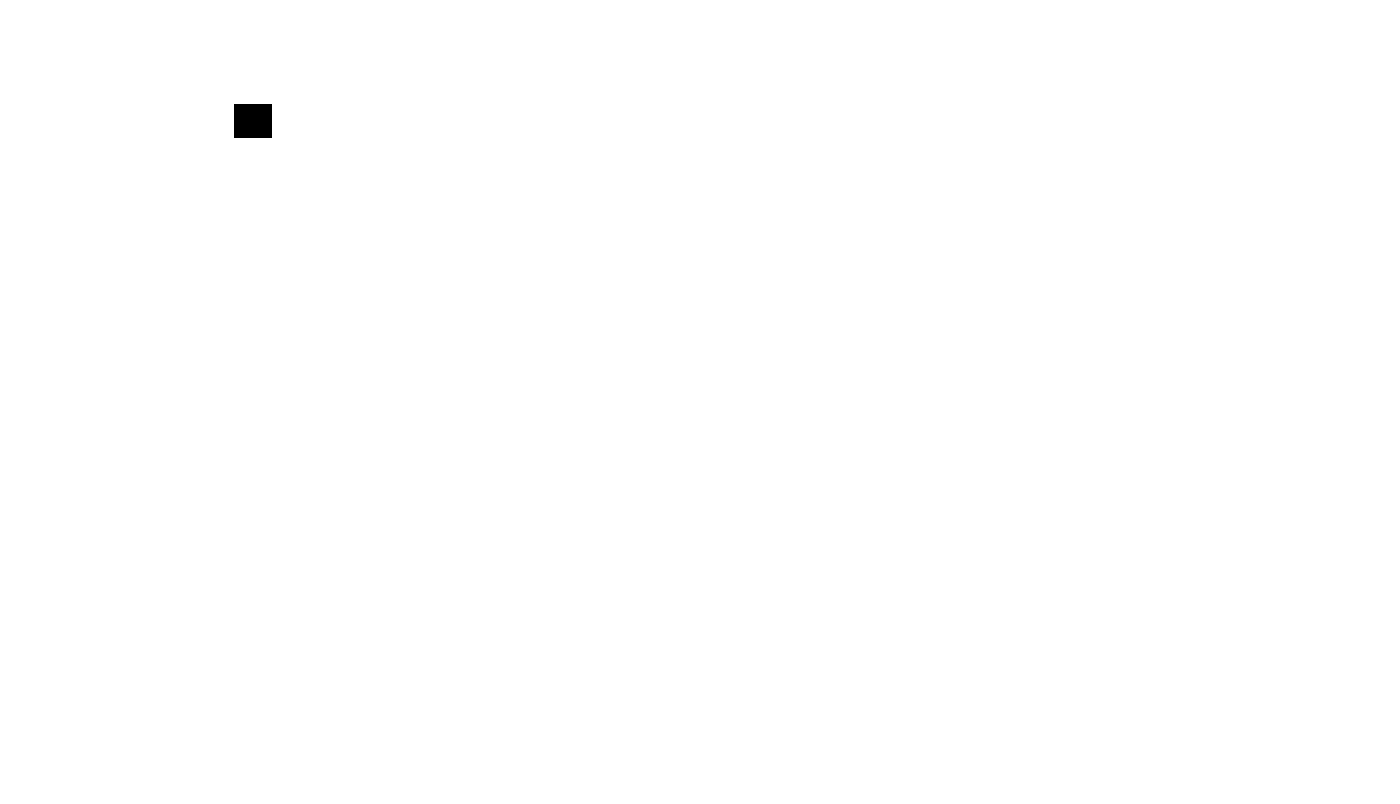
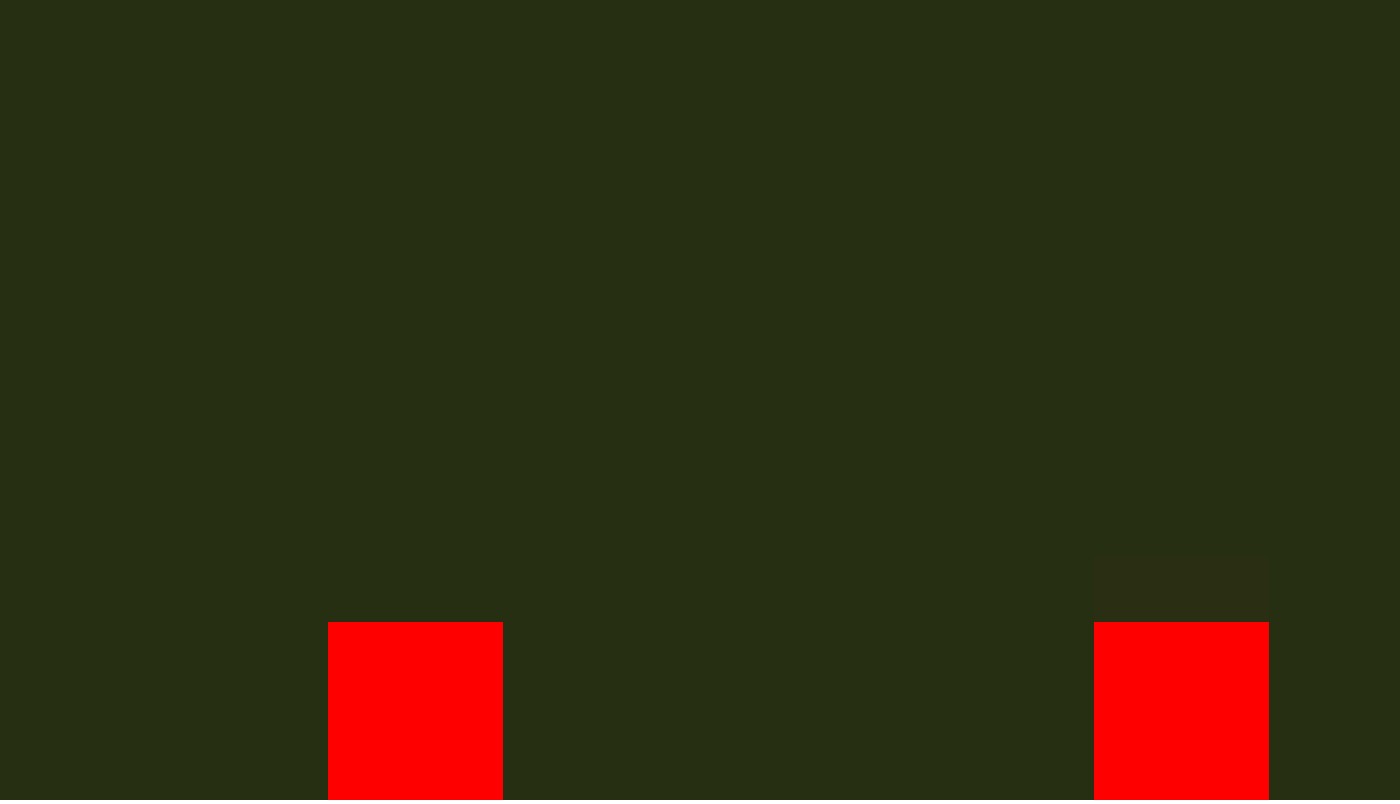
Before and after one commit to bairrada97/Bomberman-Game, a website built with webpack: page src/index.html in a window 1280 px wide. Shown: the whole page, 1400 px wide, since content can reach past the window. Built offline with nearby package versions, Linux system fonts and the light colour scheme.

Commit message:
prepare game

```diff
--- a/src/index.html
+++ b/src/index.html
@@ -6,7 +6,7 @@
   </head>
   <body>
     <div class="app">
-      <canvas></canvas>
+      <canvas width="1400" height="800"></canvas>
     </div>
   </body>
 </html>
--- a/src/js/Controller.js
+++ b/src/js/Controller.js
@@ -1,3 +1,17 @@
 export class Controller {
-  constructor() {}
+  constructor() {
+    this.left = false;
+    this.right = false;
+    this.up = false;
+    this.down = false;
+  }
+
+  keyListener({ keyCode, type }) {
+    const keyState = type == "keydown" ? true : false;
+
+    if (keyCode == 37) this.left = keyState;
+    if (keyCode == 39) this.right = keyState;
+    if (keyCode == 38) this.up = keyState;
+    if (keyCode == 40) this.down = keyState;
+  }
 }
--- a/src/js/Display.js
+++ b/src/js/Display.js
@@ -23,10 +23,11 @@ export class Display {
 
   drawRectangle(x, y, width, height, color) {
     this.buffer.fillStyle = color;
-    this.buffer.fillRect(Math.floor(x), Math.floor(y), width, height, color);
+    this.buffer.fillRect(Math.floor(x), Math.floor(y), width, height);
   }
 
   render() {
+    this.context.clearRect(0, 0, this.context.width, this.context.height);
     this.context.imageSmoothingEnabled = false;
     this.context.drawImage(this.buffer.canvas, 0, 0, this.buffer.canvas.width, this.buffer.canvas.height, 0, 0, this.context.canvas.width, this.context.canvas.height);
   }
--- a/src/js/Engine.js
+++ b/src/js/Engine.js
@@ -17,29 +17,29 @@ export class Engine {
     already be requested before 30 or 60 frames pass and I miss a request entirely.
     This could cause a "spiral of death" for my CPU, but since I have the frame dropping
     safety if statement, this probably won't crash the user's computer. */
-    this.animation_frame_request = window.requestAnimationFrame(() => this.handleRun(this.time_step));
-    this.update(this.time_step);
-    this.render(this.time_step);
-    // this.accumulated_time += time_stamp - this.time;
-    // this.time = time_stamp;
+    this.animation_frame_request = window.requestAnimationFrame(time_stamp => this.handleRun(time_stamp));
+    // this.update(this.time_step);
+    // this.render(this.time_step);
+    this.accumulated_time += time_stamp - this.time;
+    this.time = time_stamp;
 
-    // /* This is the safety if statement. */
-    // if (this.accumulated_time >= this.time_step * 3) {
-    //   this.accumulated_time = this.time_step;
-    // }
+    /* This is the safety if statement. */
+    if (this.accumulated_time >= this.time_step * 3) {
+      this.accumulated_time = this.time_step;
+    }
 
-    // while (this.accumulated_time >= this.time_step) {
-    //   this.accumulated_time -= this.time_step;
+    while (this.accumulated_time >= this.time_step) {
+      this.accumulated_time -= this.time_step;
 
-    //   this.update(time_stamp);
+      this.update(time_stamp);
 
-    //   this.updated = true;
-    // }
+      this.updated = true;
+    }
 
-    // if (this.updated) {
-    //   this.updated = false;
-    //   this.render(time_stamp);
-    // }
+    if (this.updated) {
+      this.updated = false;
+      this.render(time_stamp);
+    }
   }
 
   handleRun(time_step) {
@@ -49,7 +49,7 @@ export class Engine {
   start() {
     this.accumulated_time = this.time_step;
     this.time = window.performance.now();
-    this.animation_frame_request = window.requestAnimationFrame(() => this.handleRun(this.time_step));
+    this.animation_frame_request = window.requestAnimationFrame(time_stamp => this.handleRun(time_stamp));
   }
 
   stop() {
--- a/src/js/Game.js
+++ b/src/js/Game.js
@@ -1,42 +1,36 @@
+import { Player } from "./index";
+import { World } from "./index";
+
 export class Game {
   constructor() {
-    this.left = false;
-    this.right = false;
-    this.up = false;
-    this.down = false;
-    this.player = {
-      color: "#000000",
-      height: 16,
-      jumping: true,
-      speed: 0.3,
-      velocity_x: 0,
-      velocity_y: 0,
-      width: 16,
-      x: 100,
-      y: 50
-    };
-    this.world = {
-      backgroundColor: "#ffffff",
-      height: 72,
-      width: 128
-    };
+    this.player = new Player();
+    this.world = new World();
   }
 
-  move() {
-    if (this.left) {
-      this.player.x -= this.player.speed;
+  collideObject(object) {
+    if (object.x < 0) {
+      object.x = 0;
+      object.velocityX = 0;
+    } else if (object.x + object.width > this.world.width) {
+      object.x = this.world.width - object.width;
+      object.velocityX = 0;
     }
-    if (this.right) {
-      this.player.x += this.player.speed;
-    }
-    if (this.up) {
-      this.player.y -= this.player.speed;
-    }
-    if (this.down) {
-      this.player.y += this.player.speed;
+    if (object.y < 0) {
+      object.y = 0;
+      object.velocityY = 0;
+    } else if (object.y + object.height > this.world.height) {
+      object.jumping = false;
+      object.y = this.world.height - object.height;
+      object.velocityY = 0;
     }
   }
+
   update() {
-    this.move();
+    this.player.velocityY += this.world.gravity;
+
+    this.player.update();
+    this.player.velocityX *= this.world.friction;
+    this.player.velocityY *= this.world.friction;
+    this.collideObject(this.player);
   }
 }
--- /dev/null
+++ b/src/js/Player.js
@@ -0,0 +1,38 @@
+export class Player {
+  constructor() {
+    this.color = "#ff0000";
+    this.jumping = true;
+    this.velocityX = 0;
+    this.velocityY = 0;
+    this.height = 16;
+    this.width = 16;
+    this.x = 100;
+    this.y = 50;
+  }
+  moveLeft() {
+    this.velocityX -= 1;
+  }
+  moveRight() {
+    this.velocityX += 1;
+  }
+  moveUp() {
+    if (!this.jumping) {
+      this.color = "#" + Math.floor(Math.random() * 16777216).toString(16); // Change to random color
+      /* toString(16) will not add a leading 0 to a hex value, so this: #0fffff, for example,
+        isn't valid. toString would cut off the first 0. The code below inserts it. */
+      if (this.color.length != 7) {
+        this.color = this.color.slice(0, 1) + "0" + this.color.slice(1, 6);
+      }
+      this.jumping = true;
+      this.velocityY -= 20;
+    }
+  }
+  moveDown() {
+    this.velocityY += 1;
+  }
+
+  update() {
+    this.x += this.velocityX;
+    this.y += this.velocityY;
+  }
+}
--- /dev/null
+++ b/src/js/World.js
@@ -0,0 +1,10 @@
+export class World {
+  constructor() {
+    this.backgroundColor = "rgba(40,48,20,0.25)";
+    this.height = 72;
+    this.width = 128;
+    this.friction = 0.9;
+    this.gravity = 3;
+    this.bounceFactor = 0.8;
+  }
+}
--- a/src/js/app.js
+++ b/src/js/app.js
@@ -8,13 +8,13 @@ import { Engine } from "./index";
 const App = (() => {
   const $Module = document.querySelector(".app");
   let display;
-  let controler;
+  let controller;
   let game;
   let engine;
 
   const init = () => {
-    display = new Display(document.querySelector("canvas"));
-    controler = new Controller();
+    display = new Display($Module.querySelector("canvas"));
+    controller = new Controller();
     game = new Game();
     engine = new Engine(1000 / 30, render, update);
     events();
@@ -24,27 +24,28 @@ const App = (() => {
     display.buffer.canvas.width = game.world.width;
   };
   const events = () => {
-    document.addEventListener("keydown", ({ keyCode }) => {
-      if (keyCode == 37) game.left = true;
-      if (keyCode == 39) game.right = true;
-      if (keyCode == 38) game.up = true;
-      if (keyCode == 40) game.down = true;
-    });
-    document.addEventListener("keyup", ({ keyCode }) => {
-      if (keyCode == 37) game.left = false;
-      if (keyCode == 39) game.right = false;
-      if (keyCode == 38) game.up = false;
-      if (keyCode == 40) game.down = false;
-    });
+    document.addEventListener("keydown", ({ keyCode, type }) => controller.keyListener({ keyCode, type }));
+    document.addEventListener("keyup", ({ keyCode, type }) => controller.keyListener({ keyCode, type }));
   };
 
   const render = () => {
     display.fill(game.world.backgroundColor);
     display.drawRectangle(game.player.x, game.player.y, game.player.width, game.player.height, game.player.color);
+    display.drawRectangle(30, 56, game.player.width, game.player.height, game.player.color);
     display.render();
   };
 
   const update = () => {
+    if (controller.left) {
+      game.player.moveLeft();
+    }
+    if (controller.right) {
+      game.player.moveRight();
+    }
+    if (controller.up) {
+      game.player.moveUp();
+      controller.up = false;
+    }
     game.update();
   };
 
--- a/src/js/index.js
+++ b/src/js/index.js
@@ -2,3 +2,5 @@ export * from "./Display";
 export * from "./Game";
 export * from "./Controller";
 export * from "./Engine";
+export * from "./Player";
+export * from "./World";
--- a/src/scss/app.scss
+++ b/src/scss/app.scss
@@ -10,6 +10,8 @@
 /* Mixins, helpers and functions */
 @import "base/mixins";
 
-
-
-.app{}
+.app {
+  canvas {
+    image-rendering: pixelated;
+  }
+}
```
